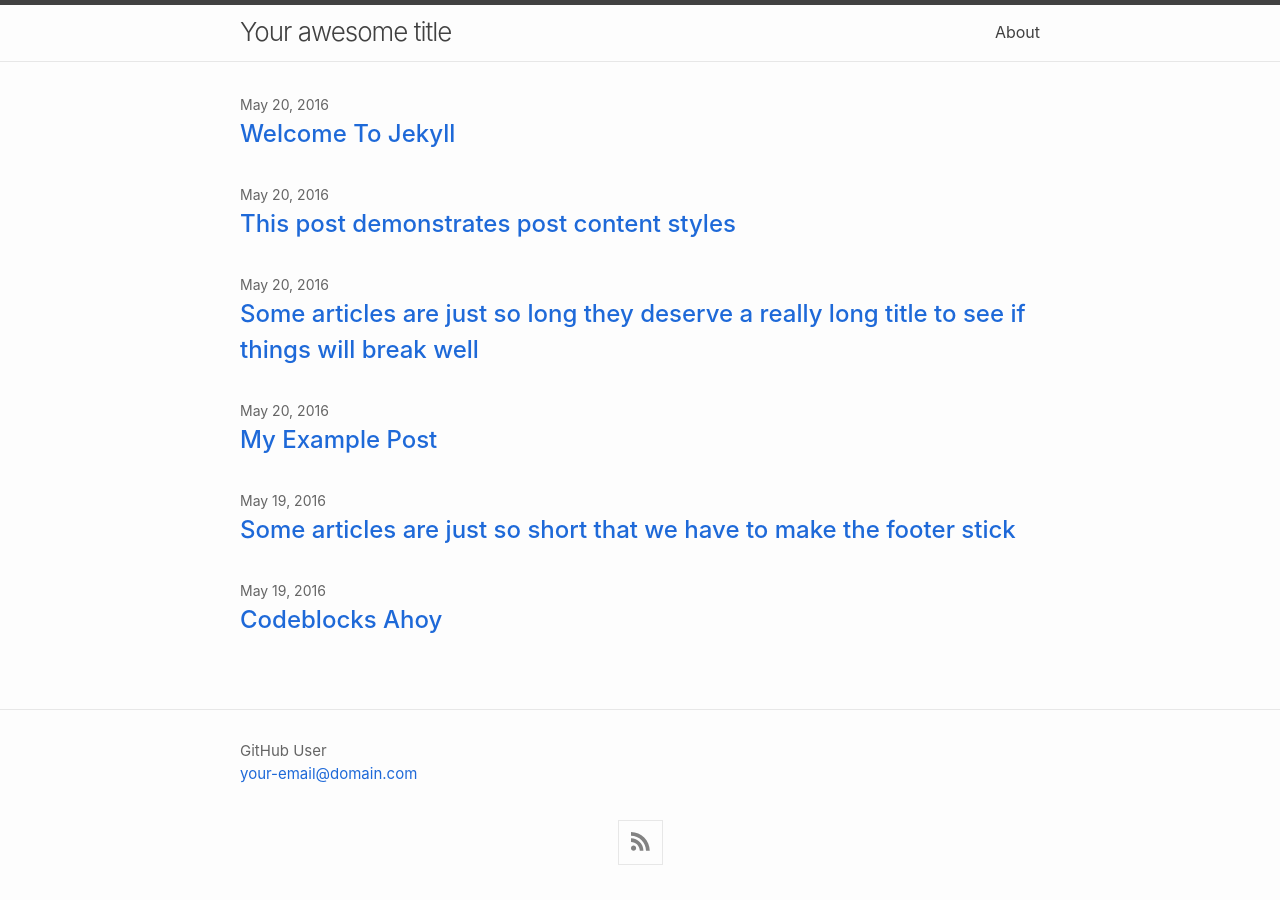
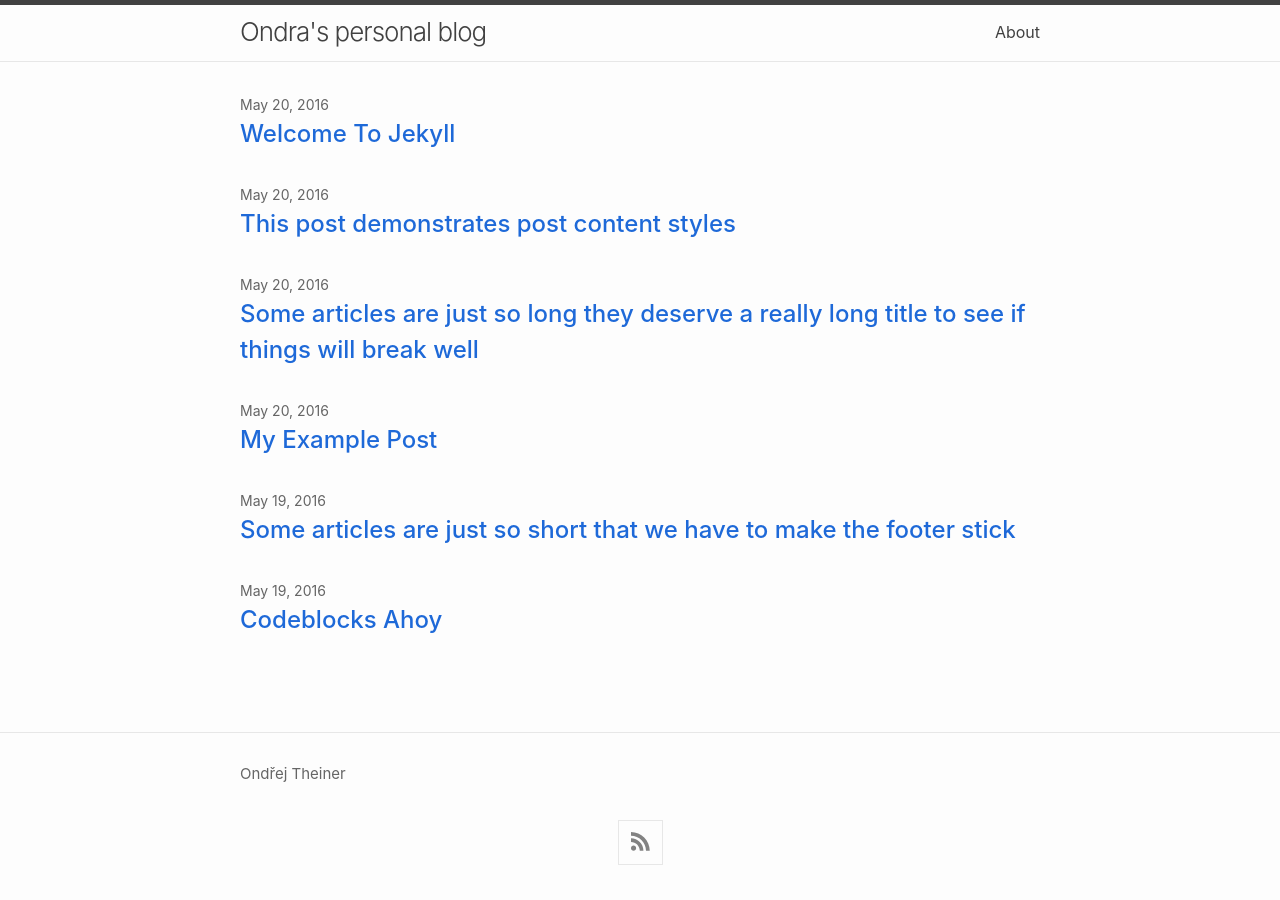
Before and after one commit to otheiner/blog, a Jekyll site: the page built from index.md, in a window 1280 px wide. Built offline with Jekyll 4.4.1, drawn with Linux system fonts in a browser that asks for light colours.

Commit message:
Updating config

```diff
--- a/_config.yml
+++ b/_config.yml
@@ -1,11 +1,10 @@
 # Site-wide settings
 # ------------------
 #
-title: Your awesome title
+title: Ondra's personal blog
 
 author:
-  name: GitHub User
-  email: your-email@domain.com
+  name: Ondřej Theiner
 
 # The `>` after `description:` means to ignore line-breaks until next key. If
 #   you wish to omit the line-break after the end of text, use `>-` instead.
```
